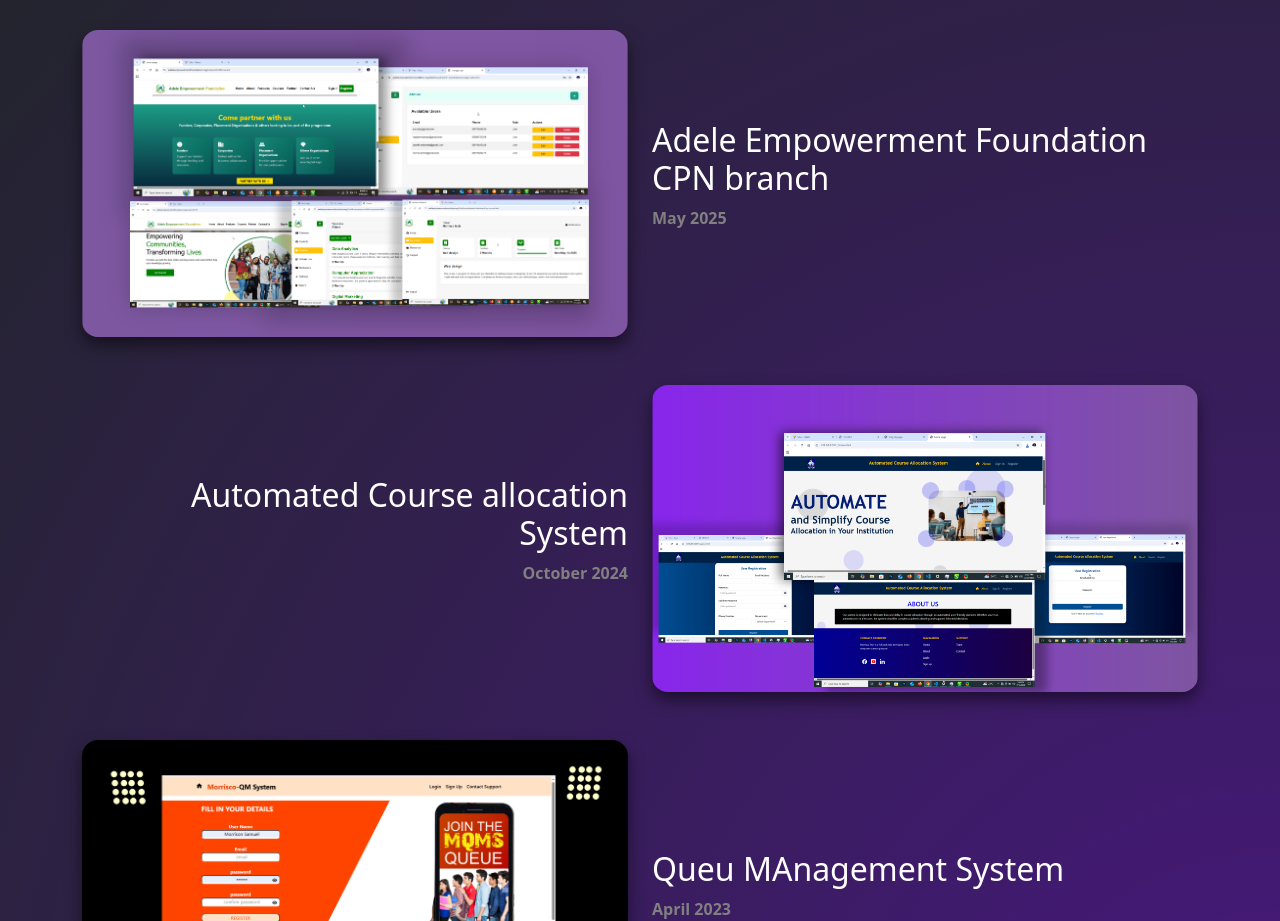
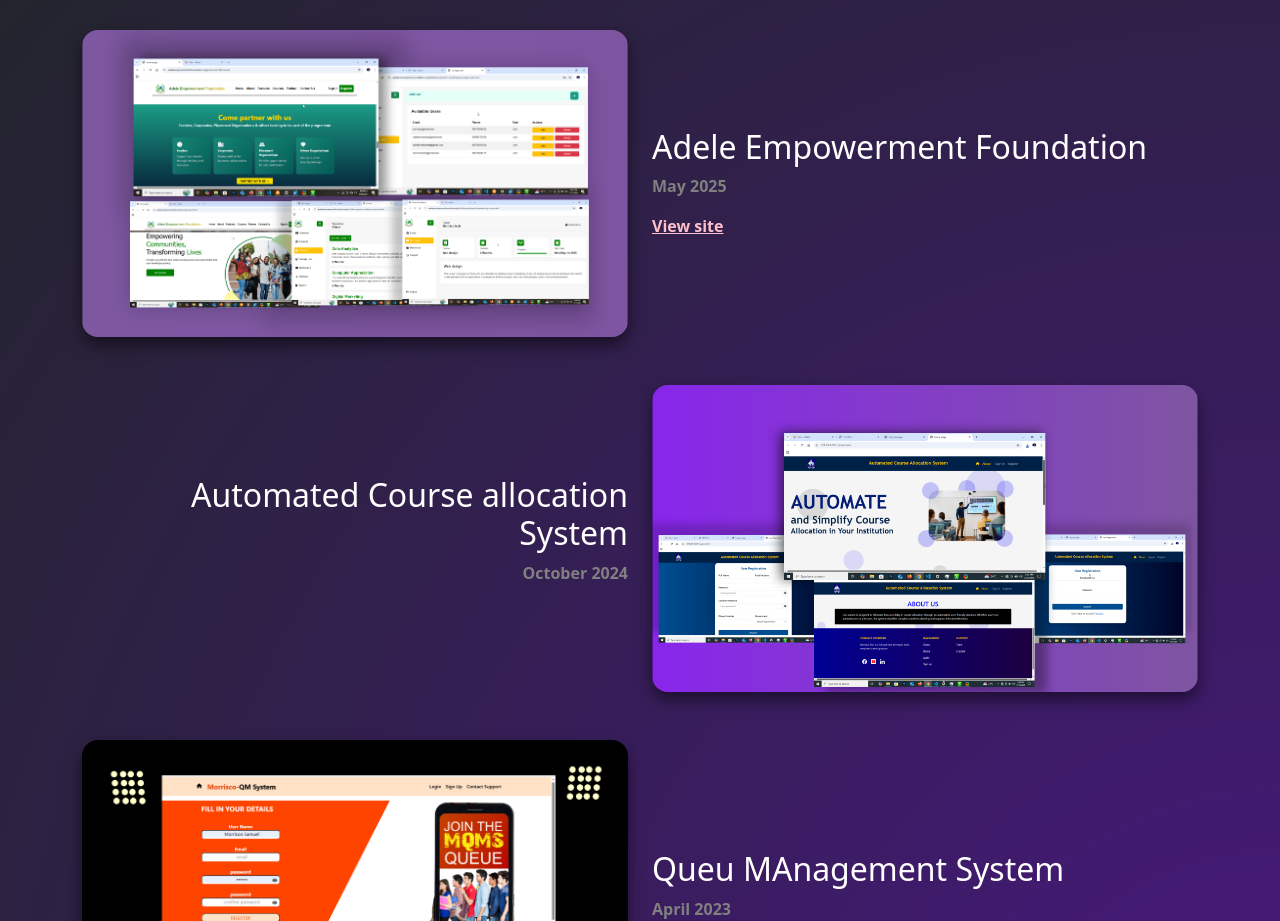
Before and after one commit to Morrisco2/portfolio, a React (Vite) app: page / in a window 1280 px wide. Shown: the part 2100-3021 px from the top of the page. Built offline with nearby package versions, Linux system fonts and the light colour scheme.

Commit message:
corrections

```diff
--- a/src/Components/Resume.jsx
+++ b/src/Components/Resume.jsx
@@ -108,7 +108,7 @@ export default function Resume() {
                         <b>Independent Projects & Client Work</b><br />
                         <ul>
                             <li>
-                                <b>CPN Program Website:</b> After demonstrating initiative, was entrusted to design, build, and deploy the program’s public site end‑to‑end.
+                                <b>CPN Program center Website:</b> After demonstrating initiative, was entrusted to design, build, and deploy the program’s center public site end‑to‑end.
 
                             </li>
                             <li>
@@ -125,10 +125,10 @@ export default function Resume() {
                     <h2>Selected Projects</h2>
                     <div className="project-list">
                         <div className="cpn">
-                            <b>CPN Center Website</b><br />
+                            <b>CPN program Center Website</b><br />
                             <i>Full-Stack Developer (Internship Project)</i>
                             <p><b>Tech Stack:</b> HTML, CSS,Bootstrap JavaScript, Node js, PostgreSQL</p>
-                            <a href="" target='_blank' style={{ textDecoration: "none" }}>Adele Empowerment Foundation</a>
+                            <a href="https://adeleempowermentfoundation.org/" target='_blank' style={{ textDecoration: "none" }}>Adele Empowerment Foundation</a>
                             <ul>
                                 <li>
                                     Developed and deployed the official website for the organization as part of the CPN certification program.
--- a/src/pages/Project.jsx
+++ b/src/pages/Project.jsx
@@ -1,10 +1,12 @@
 import React, { useRef } from "react";
 const projects = [
   {
-    title: "Adele Empowerment Foundation CPN branch",
+    title: "Adele Empowerment Foundation ",
     date: "May 2025",
     thumb: "/assets/project1-thumb.png",
     videoSrc: "/assets/project1.mp4",
+    link: "View site",
+    href: "https://adeleempowermentfoundation.org/"
   },
   {
     title: "Automated Course allocation System",
@@ -87,6 +89,7 @@ export default function ProjectsSection() {
               >
                 <h3 className="h2">{p.title}</h3>
                 <p className="" style={{color:"grey", fontWeight:"600"}}>{p.date}</p>
+                <a className="" href={p.href} target="_blank" style={{color:"pink", fontWeight:"600"}}>{p.link}</a>
               </div>
             </div>
           );
```
